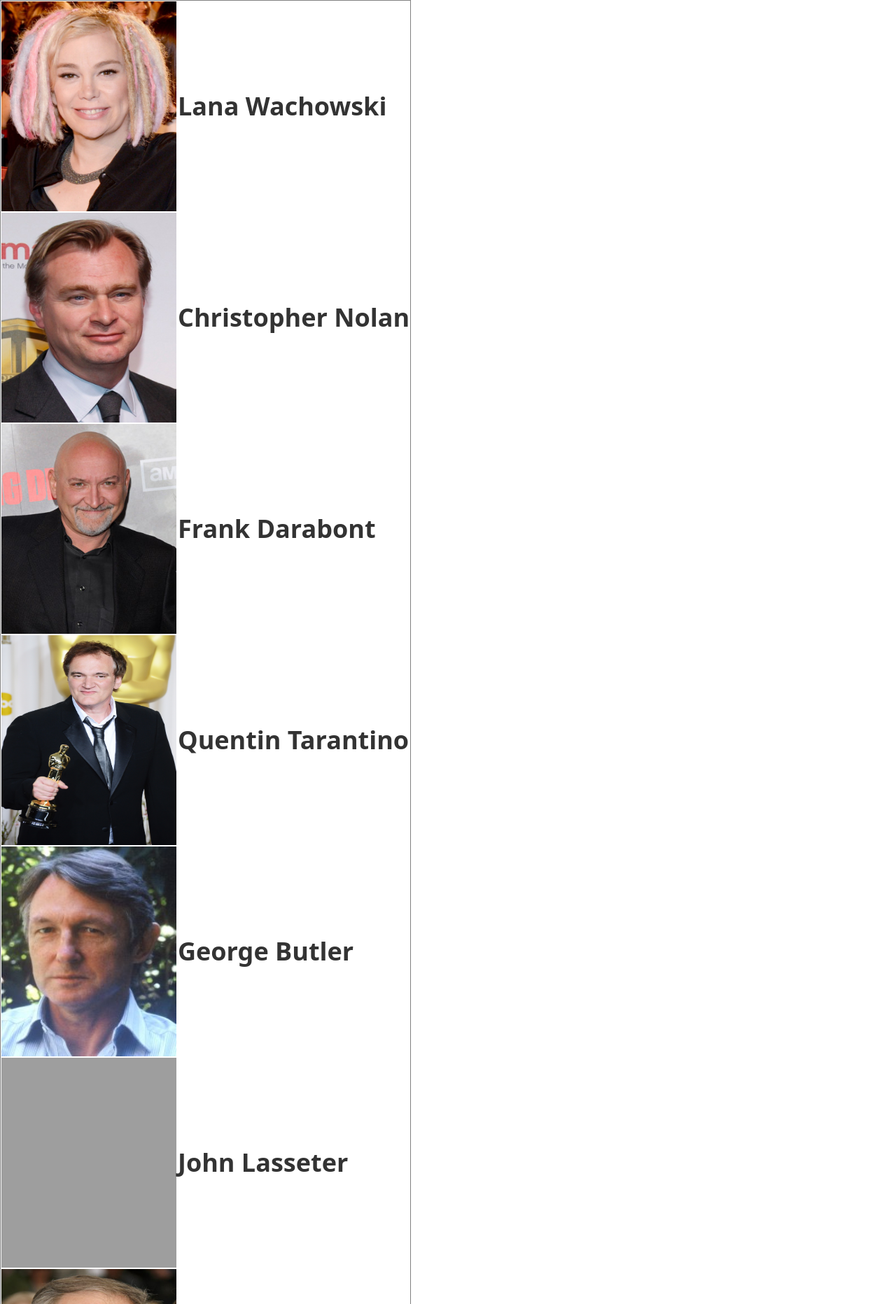
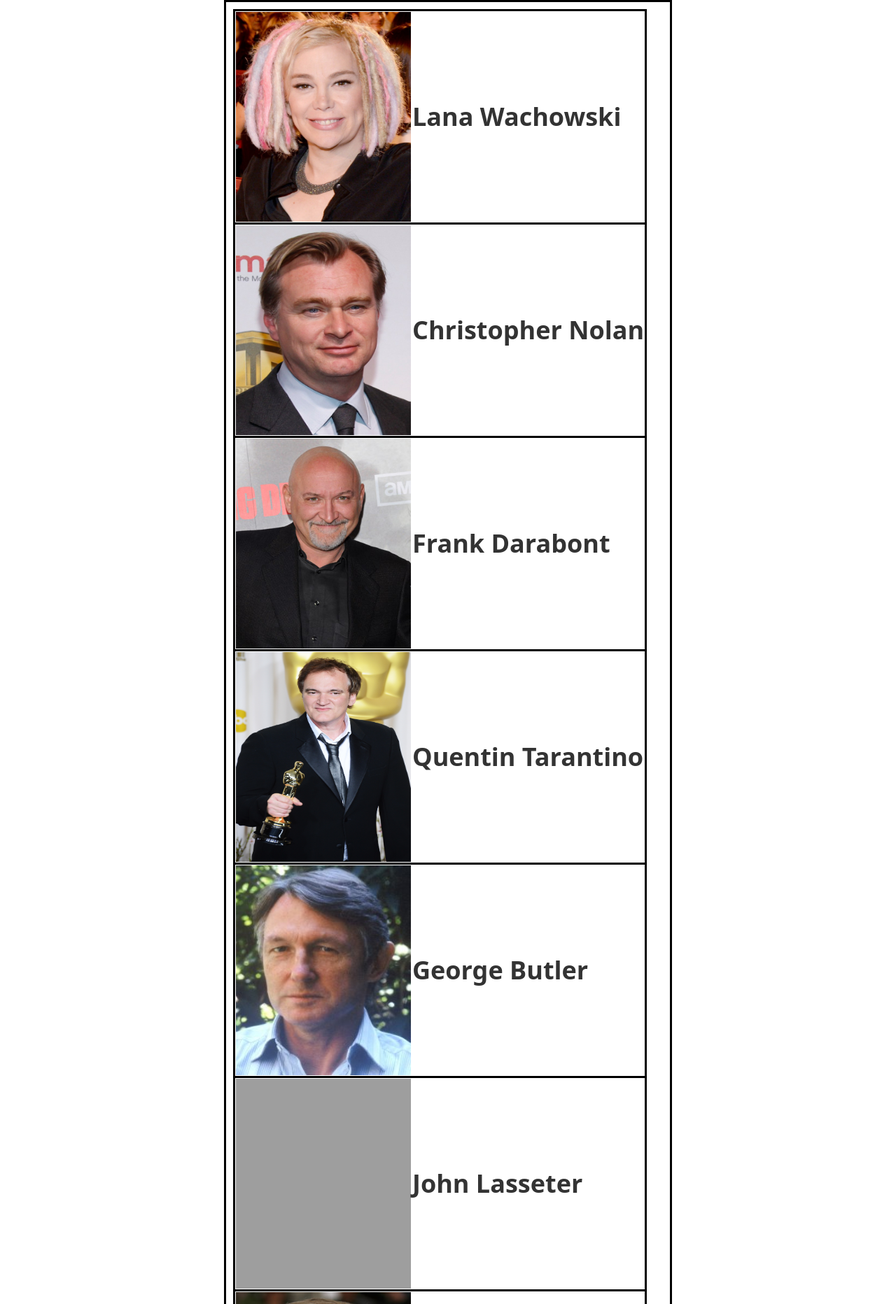
Before and after one commit to megicmikespelar/08film_Projekt, a Flask app: page /directors in a window 1280 px wide. Shown: the part 56-1920 px from the top of the page at 70% size. Run offline with Flask 3, Linux system fonts and the light colour scheme; data comes from the database, SQL or seed files in the repository; grey boxes are pictures that could not be loaded.

Commit message:
director

```diff
--- a/static/css/style.css
+++ b/static/css/style.css
@@ -94,3 +94,11 @@ header nav {
   padding: 10px;
 
 }
+
+.table_director {
+  /* centerar filmlistan  */
+  margin: auto;
+  width: 50%;
+  border: 3px solid black;
+  padding: 10px;
+}
--- a/templates/directors.html
+++ b/templates/directors.html
@@ -41,15 +41,18 @@
         </nav>
     </header>
 
+    <div class="table_director">
     <!--Direktörtabellen-->
     <table border="1">
         {% for director in directors %}
-        <tr>
+        <tr class="table_director">
             <td> <img src="{{ director.image_url }}" alt="{{ director.Namn }}" width="250px" height="300px"></td>
             <td class="director_name">{{ director.Namn }}</td>
         </tr>
         {% endfor %}
     </table>
+
+    </div>
 
     <!--Knapp för att komma upp till toppen-->
     <button onclick="topFunction()" id="myBtn" title="Go to top">Back to top &#8593;</button>
```
